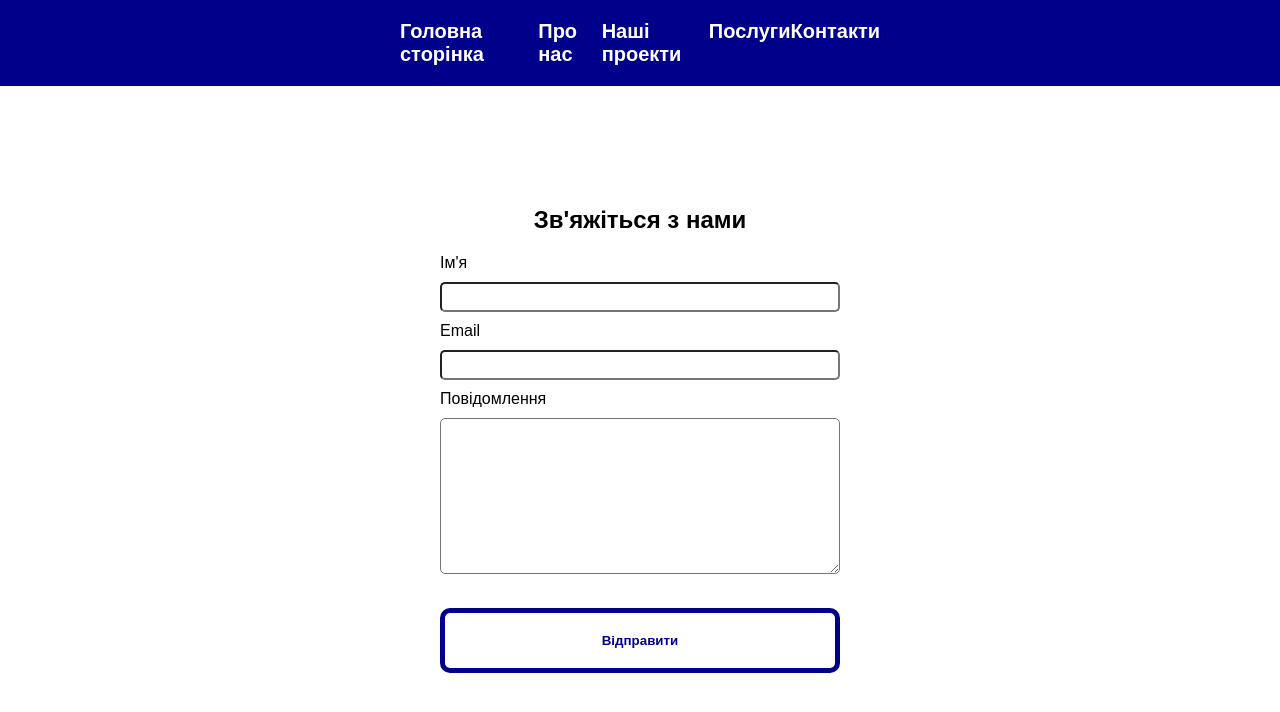
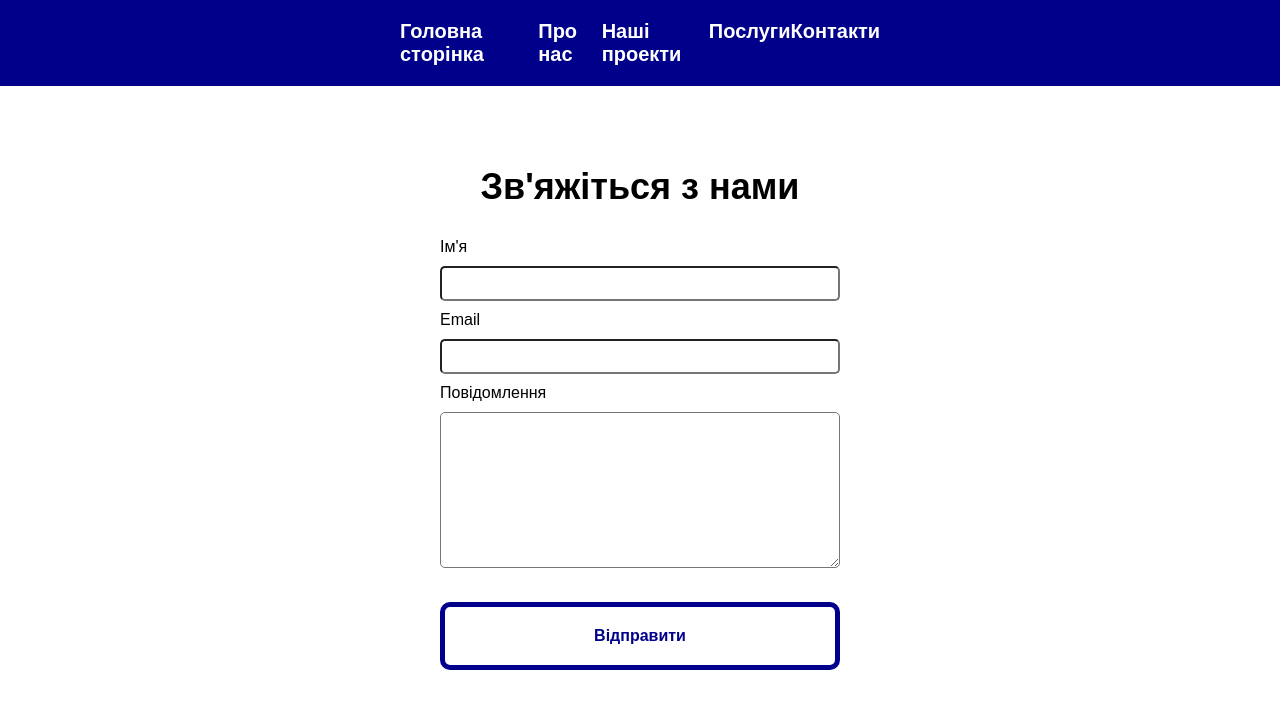
Before and after one commit to kokhan-anatolii/lr1, a plain HTML site: page contact-us.html in a window 1280 px wide. Drawn offline with Linux system fonts and the light colour scheme.

Commit message:
change styles for contact us page

```diff
--- a/styles/contact-us.css
+++ b/styles/contact-us.css
@@ -2,9 +2,11 @@
     display: flex;
     flex-direction: column;
     align-items: center;
-    margin-top: 100px;
+    margin-top: 50px;
 }
-
+h1 {
+    font-size: 36px;
+}
 form {
     display: block;
 }
@@ -20,9 +22,11 @@ form {
 }
 
 .form-element input {
-    height: 30px;
+    height: 35px;
+    font-size: 18px;
 }
 
 .form-element button {
     width: 400px;
+    font-size: 16px;
 }
```
